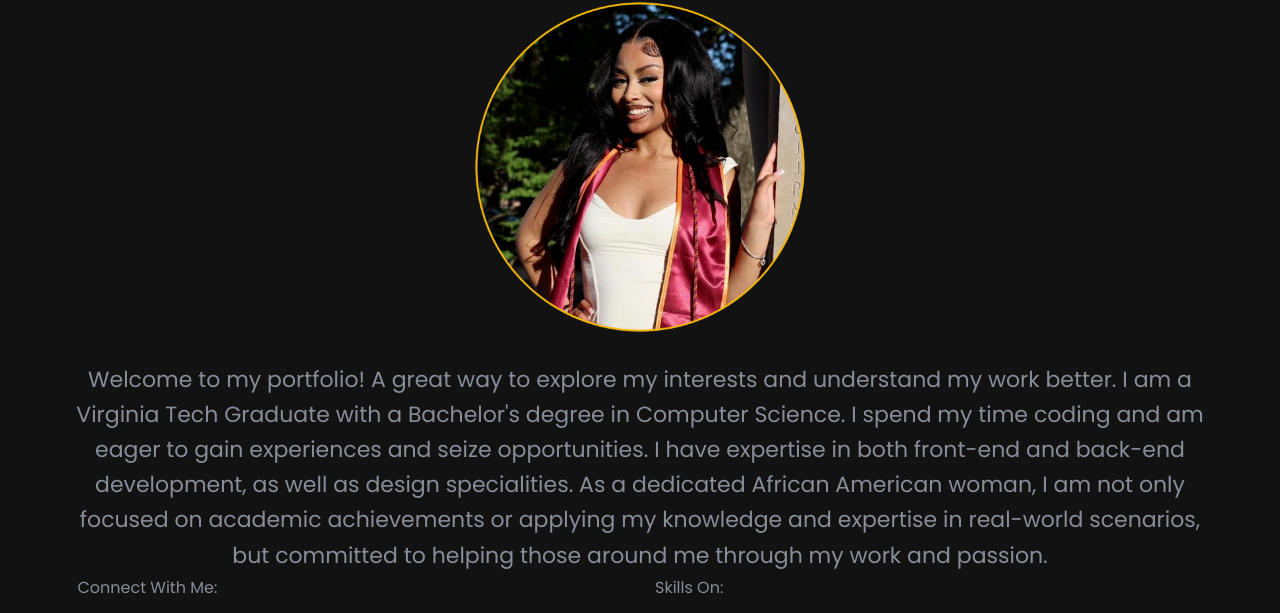
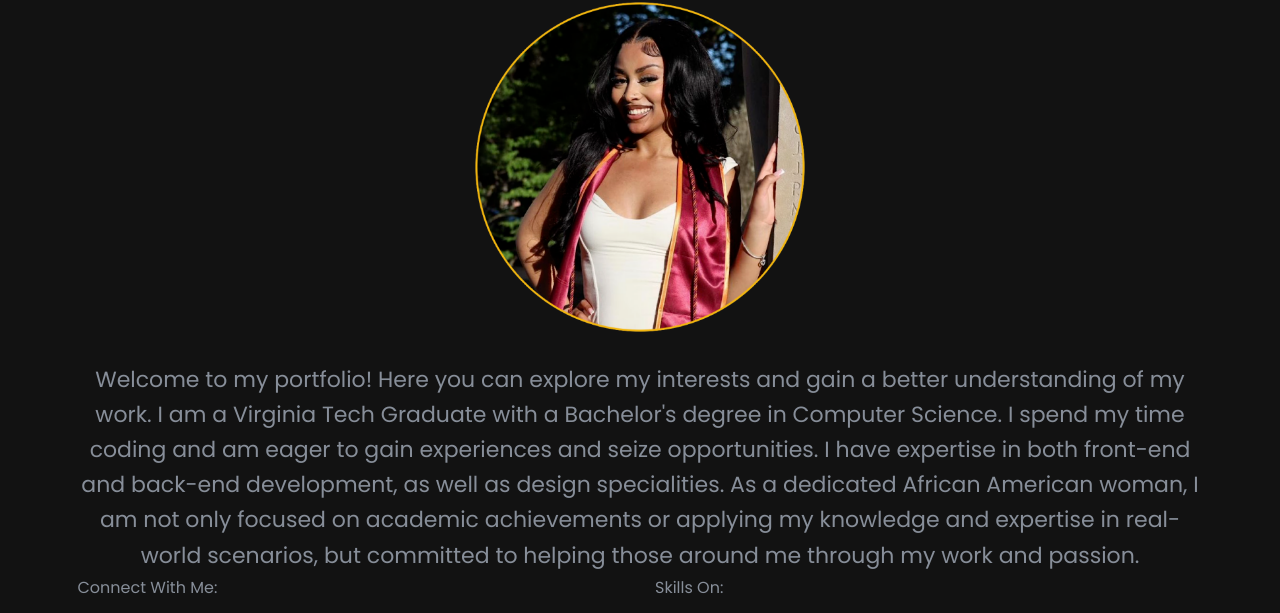
Before and after one commit to Hiwotalemu/Portfolio, a website: page index.html in a window 1280 px wide. Shown: the part 401-1014 px from the top of the page. Drawn offline with nearby package versions, Linux system fonts and the light colour scheme; files that its build step writes are made by us from their sources.

Commit message:
here snetenc e

```diff
--- a/index.html
+++ b/index.html
@@ -245,7 +245,7 @@
 
                     <div>
                         <p class="description">
-                            Welcome to my portfolio! A great way to explore my interests and understand my work better. I am a Virginia Tech Graduate with a Bachelor's degree in Computer Science. I spend my time coding and am eager to gain experiences and seize opportunities. I have expertise in both front-end and back-end development, as well as design specialities. As a dedicated African American woman, I am not only focused on academic achievements or applying my knowledge and expertise in real-world scenarios, but committed to helping those around me through my work and passion.
+                            Welcome to my portfolio! Here you can explore my interests and gain a better understanding of my work. I am a Virginia Tech Graduate with a Bachelor's degree in Computer Science. I spend my time coding and am eager to gain experiences and seize opportunities. I have expertise in both front-end and back-end development, as well as design specialities. As a dedicated African American woman, I am not only focused on academic achievements or applying my knowledge and expertise in real-world scenarios, but committed to helping those around me through my work and passion.
                         </p>
                     </div>
                 </div>
```
